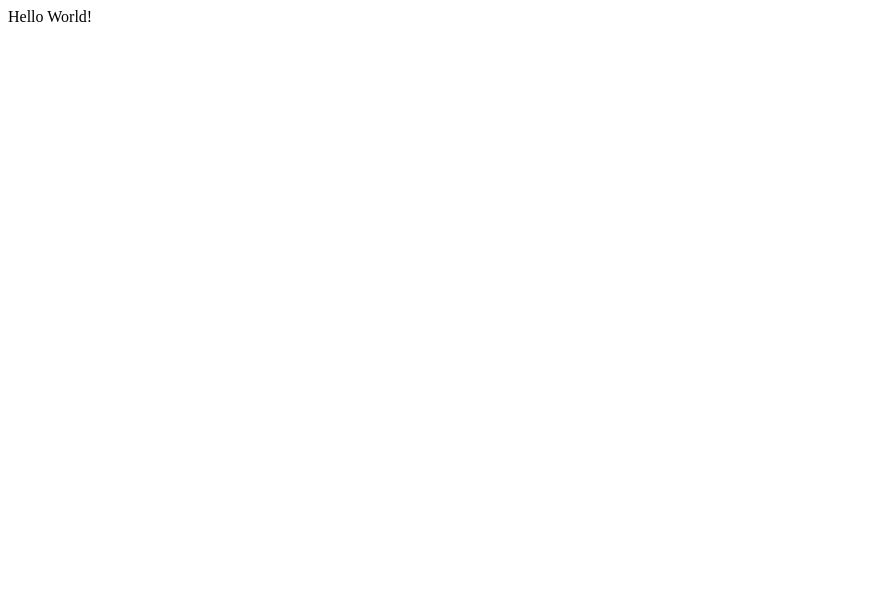
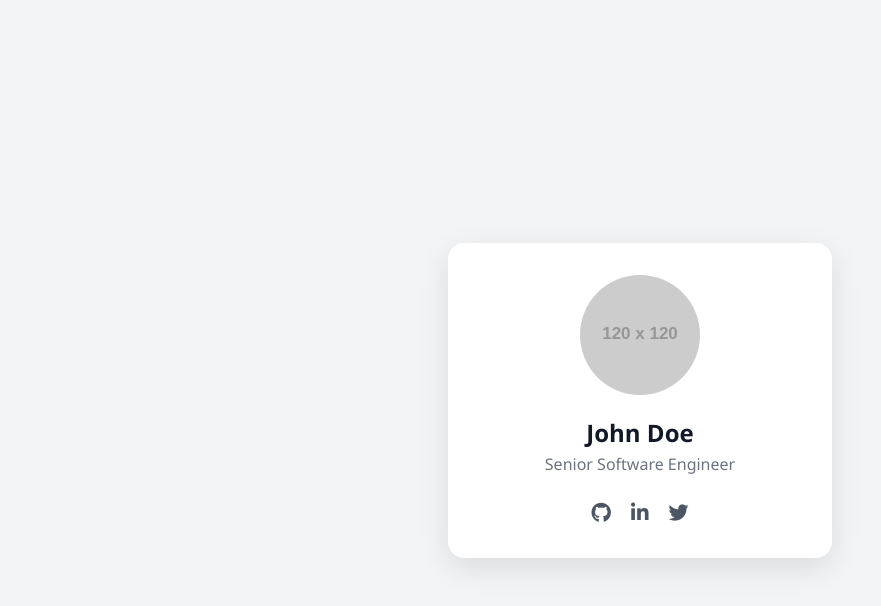
Before and after one commit to gnoam/gnoam.github.io, a plain HTML site: page index.html in a window 1280 px wide. Shown: the whole page, without its empty margins (0-881 px from the left). Drawn offline with Linux system fonts and the light colour scheme; placeholder pictures from the web are drawn by us.

Commit message:
feat: create basic html

```diff
--- a/index.html
+++ b/index.html
@@ -1 +1,78 @@
-Hello World!
+<!DOCTYPE html>
+<html lang="en">
+<head>
+    <meta charset="UTF-8" />
+    <meta name="viewport" content="width=device-width, initial-scale=1.0" />
+    <title>Noam Gur</title>
+    <link href="https://cdnjs.cloudflare.com/ajax/libs/font-awesome/6.4.0/css/all.min.css" rel="stylesheet">
+    <style>
+        body {
+            margin: 0;
+            height: 100vh;
+            background-color: #f3f4f6;
+            display: flex;
+            justify-content: center;
+            align-items: center;
+            font-family: 'Segoe UI', Tahoma, Geneva, Verdana, sans-serif;
+        }
+
+        .card {
+            background-color: white;
+            padding: 2rem;
+            border-radius: 1rem;
+            box-shadow: 0 10px 30px rgba(0, 0, 0, 0.1);
+            text-align: center;
+            width: 320px;
+        }
+
+        .avatar {
+            width: 120px;
+            height: 120px;
+            border-radius: 50%;
+            object-fit: cover;
+            margin-bottom: 1rem;
+        }
+
+        .name {
+            font-size: 1.5rem;
+            font-weight: 600;
+            margin-bottom: 0.25rem;
+            color: #111827;
+        }
+
+        .title {
+            font-size: 1rem;
+            color: #6b7280;
+            margin-bottom: 1.5rem;
+        }
+
+        .social-links {
+            display: flex;
+            justify-content: center;
+            gap: 1.25rem;
+        }
+
+        .social-links a {
+            color: #4b5563;
+            font-size: 1.25rem;
+            transition: color 0.3s;
+        }
+
+        .social-links a:hover {
+            color: #111827;
+        }
+    </style>
+</head>
+<body>
+<div class="card">
+    <img src="https://via.placeholder.com/120" alt="Profile Picture" class="avatar" />
+    <div class="name">John Doe</div>
+    <div class="title">Senior Software Engineer</div>
+    <div class="social-links">
+        <a href="https://github.com/username" target="_blank" aria-label="GitHub"><i class="fab fa-github"></i></a>
+        <a href="https://linkedin.com/in/username" target="_blank" aria-label="LinkedIn"><i class="fab fa-linkedin-in"></i></a>
+        <a href="https://twitter.com/username" target="_blank" aria-label="Twitter"><i class="fab fa-twitter"></i></a>
+    </div>
+</div>
+</body>
+</html>
```
